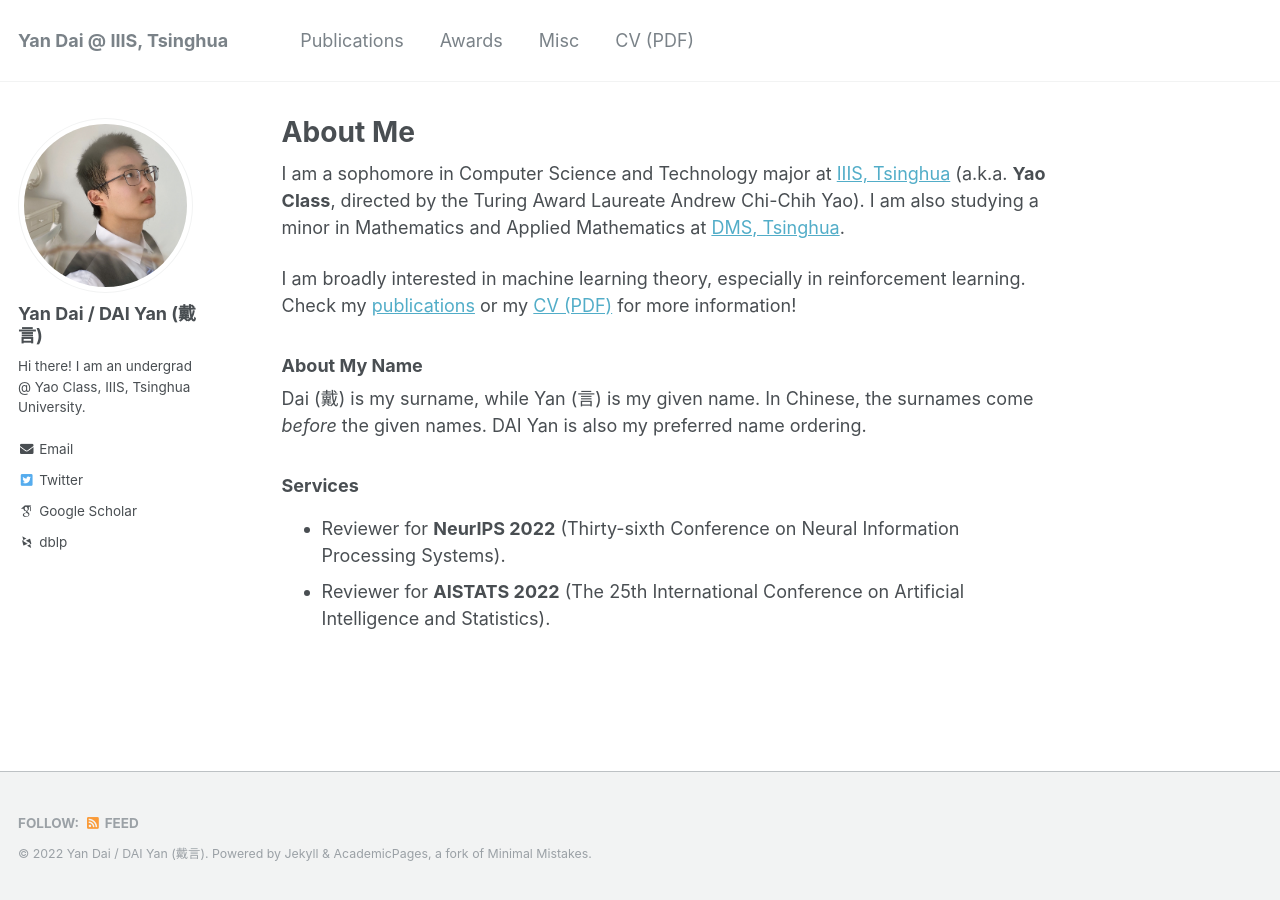
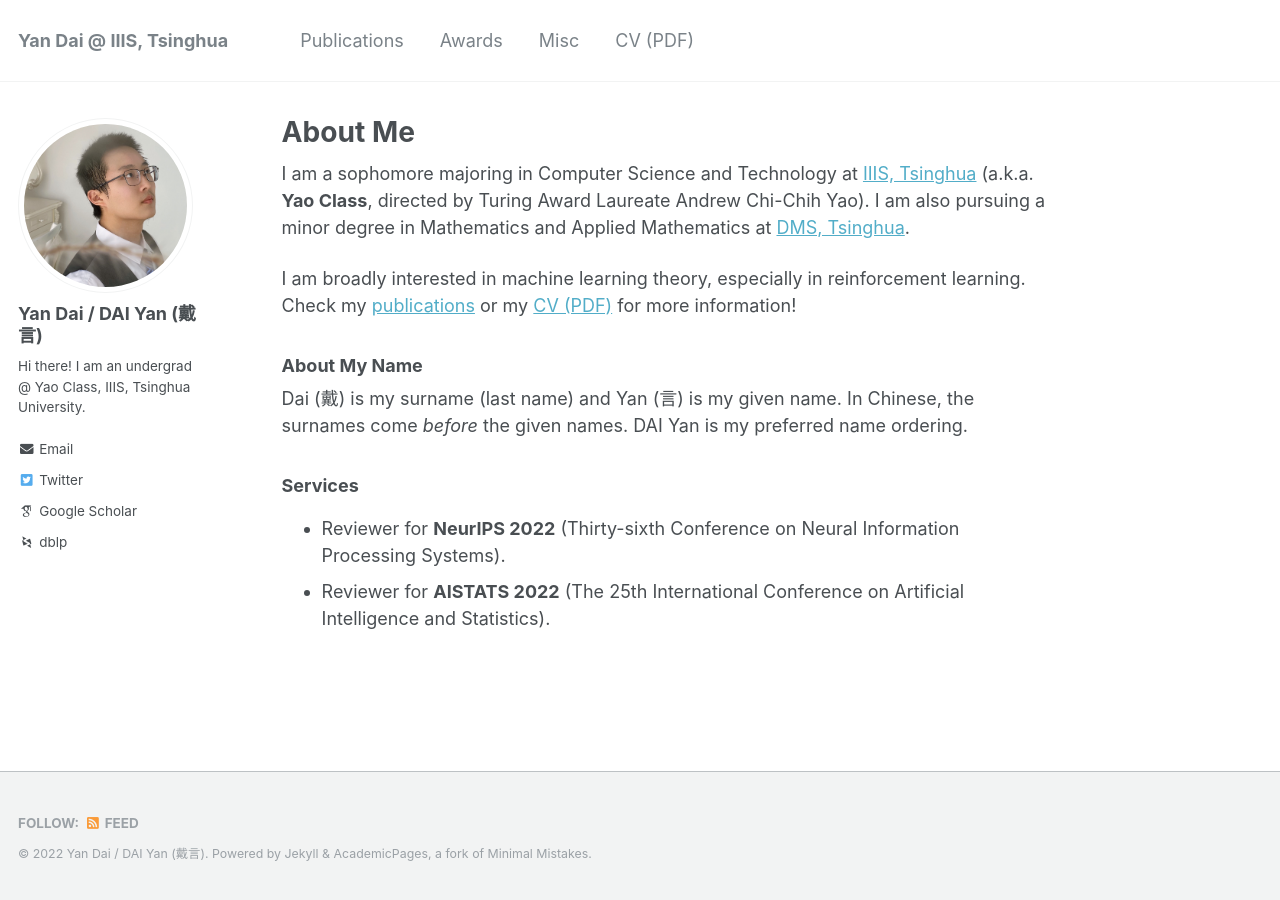
Before and after one commit to yandaichn/yandaichn.github.io, a Jekyll site: the page built from _pages/about.md, in a window 1280 px wide. Built offline with Jekyll 4.4.1, drawn with Linux system fonts in a browser that asks for light colours; some web fonts are replaced.

Commit message:
Update about

```diff
--- a/_pages/about.md
+++ b/_pages/about.md
@@ -8,19 +8,13 @@ redirect_from:
   - /about.html
 ---
 
-I am a sophomore in Computer Science and Technology major at [IIIS, Tsinghua](https://iiis.tsinghua.edu.cn/en/) (a.k.a. **Yao Class**, directed by the Turing Award Laureate Andrew Chi-Chih Yao). I am also studying a minor in Mathematics and Applied Mathematics at [DMS, Tsinghua](https://www.math.tsinghua.edu.cn/).
+I am a sophomore majoring in Computer Science and Technology at [IIIS, Tsinghua](https://iiis.tsinghua.edu.cn/en/) (a.k.a. **Yao Class**, directed by Turing Award Laureate Andrew Chi-Chih Yao). I am also pursuing a minor degree in Mathematics and Applied Mathematics at [DMS, Tsinghua](https://www.math.tsinghua.edu.cn/).
 
 I am broadly interested in machine learning theory, especially in reinforcement learning. Check my [publications](publications) or my [CV (PDF)](CV.pdf) for more information!
 
 ### About My Name
-Dai (戴) is my surname, while Yan (言) is my given name. In Chinese, the surnames come *before* the given names. DAI Yan is also my preferred name ordering.
+Dai (戴) is my surname (last name) and Yan (言) is my given name. In Chinese, the surnames come *before* the given names. DAI Yan is my preferred name ordering.
 
 ### Services
 * Reviewer for **NeurIPS 2022** (Thirty-sixth Conference on Neural Information Processing Systems).
 * Reviewer for **AISTATS 2022** (The 25th International Conference on Artificial Intelligence and Statistics).
-
-<!-- ### News
-* [2022/06] Will serve as a reviewer for **NeurIPS 2022**!
-* [2022/05] One paper accepted to **ICML 2022**!
-* [2021/09] Will serve as a reviewer for **AISTATS 2022**!
- -->
```
